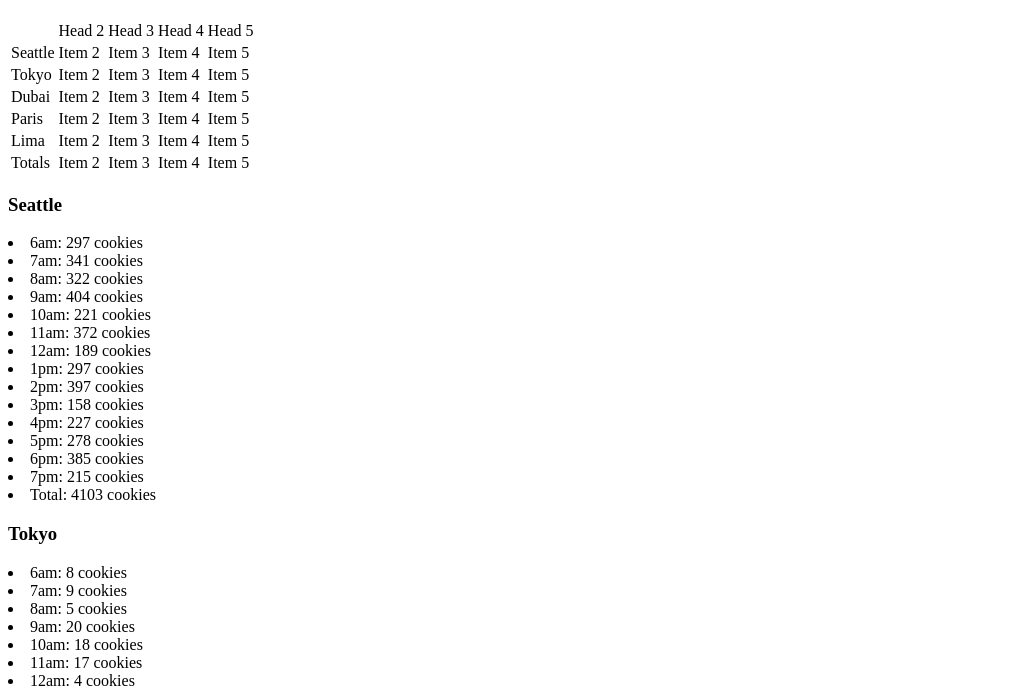
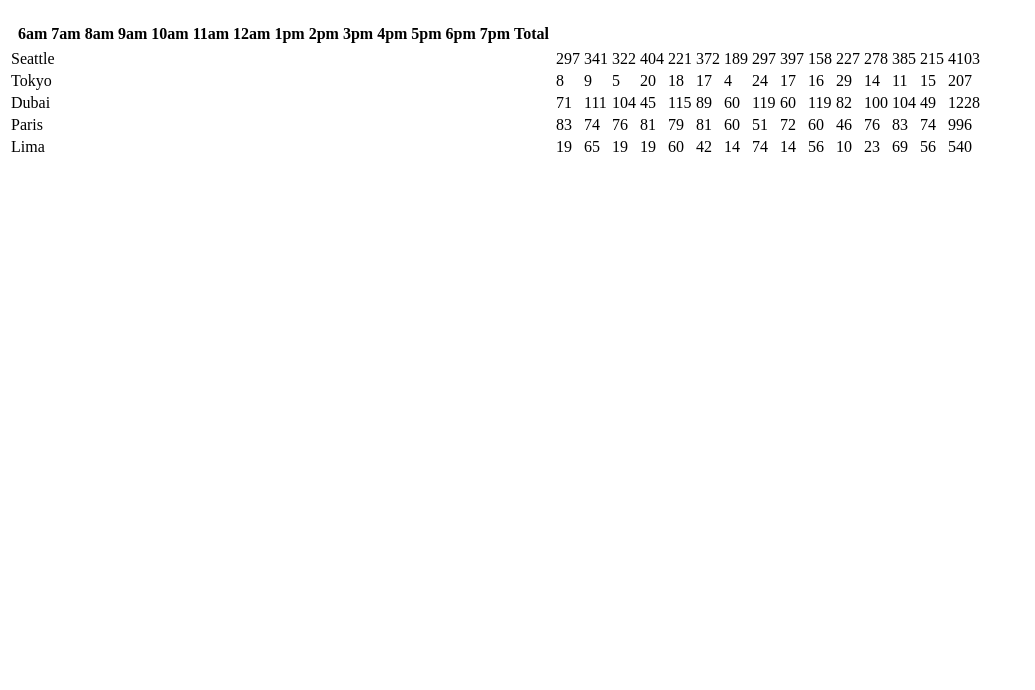
Before and after one commit to DrPayne25/cookie-stand, a plain HTML site: page sales.html in a window 1280 px wide. Shown: the part 61-751 px from the top of the page, without its empty margins (0-1035 px from the left). Drawn offline with Linux system fonts and the light colour scheme.

Commit message:
created my correct dispaly for cookies

```diff
--- a/js/app.js
+++ b/js/app.js
@@ -37,8 +37,10 @@ console.log('Hello World');
 
 
 const seattleList = document.getElementById('sales');
+const cookieTable = document.querySelector('table')
 
 const hoursOpen = ['6am', '7am', '8am', '9am', '10am', '11am', '12am', '1pm', '2pm', '3pm', '4pm', '5pm', '6pm', '7pm'];
+const storeLocations = ['Seattle', 'Tokyo', 'Dubai', 'Paris', 'Lima']
 let allStores = []
 function Stores(name, min, max, avg,) {
   this.name = name;
@@ -48,6 +50,7 @@ function Stores(name, min, max, avg,) {
   this.dailyTotal = 0,
   this.avgCookiesSoldEachHourArray = [];
   allStores.push(this);
+  this.render();
 }
 Stores.prototype.getCustomersPerHour = function (){
   return Math.floor(Math.random() * (this.max - this.min + 1) + this.min);
@@ -60,31 +63,87 @@ Stores.prototype.calcCookiesPerHour = function(){
     this.dailyTotal += hourlyCookies;
   }
 },
-Stores.prototype.renderList = function (){
+Stores.prototype.render = function (){
   this.calcCookiesPerHour();
-  let h3 = document.createElement('h3');
-  h3.textContent = this.name;
-  seattleList.append(h3);
-  for (let i = 0; i < hoursOpen.length; i++) {
-    let li = document.createElement('li');
-    li.textContent = `${hoursOpen[i]}: ${this.avgCookiesSoldEachHourArray[i]} cookies`;
-    seattleList.append(li);
+  let tableRow = document.createElement('tr');
+  let tableData = document.createElement('td');
+  tableData.textContent = this.name;
+  tableRow.appendChild(tableData);
+  for (let i = 0; i < hoursOpen.length; i++){
+    let tableData = document.createElement('td');
+    tableData.textContent = this.avgCookiesSoldEachHourArray[i];
+    tableRow.appendChild(tableData);
   }
-  let liTotal = document.createElement('li');
-  liTotal.textContent = `Total: ${this.dailyTotal} cookies`;
-  seattleList.appendChild(liTotal);
+  tableData = document.createElement('td');
+  tableData.textContent = this.dailyTotal;
+  tableRow.appendChild(tableData);
+  cookieTable.appendChild(tableRow)
+}
+
+function cookieHeader() {
+let th = document.createElement('th');
+let td = document.createElement('td');
+th.appendChild(td);
+
+for (let i = 0; i < hoursOpen.length; i++){
+  let td = document.createElement('td');
+  td.textContent = hoursOpen[i];
+  th.appendChild(td);
+  }
+  td = document.createElement('td');
+  td.textContent = 'Total';
+  th.appendChild(td);
+  cookieTable.appendChild(th);
 };
+
+cookieHeader();
+
+
+  // tableRow.appendChild(tableData);
+
+  // Stores.prototype.renderList = function (){
+  //   this.calcCookiesPerHour();
+  //   let h3 = document.createElement('h3');
+  //   h3.textContent = this.name;
+  //   seattleList.append(h3);
+  //   for (let i = 0; i < hoursOpen.length; i++) {
+  //     let li = document.createElement('li');
+  //     li.textContent = `${hoursOpen[i]}: ${this.avgCookiesSoldEachHourArray[i]} cookies`;
+  //     seattleList.append(li);
+  //   }
+  //   let liTotal = document.createElement('li');
+  //   liTotal.textContent = `Total: ${this.dailyTotal} cookies`;
+  //   seattleList.append(liTotal);
+  // },
+
+  // for (let i = 0; i < storeLocations.length; i++)
+  // let thTitle = document.createElement('tr');
+  // thScope.textContent = this.name[i]
+
+
+// function generateTableHead(table){
+//   let thead = table.createTHead();
+//   let row = thead.insertRow();
+//   for (let key of data) {
+//     let th = documnet.createElement('th');
+//     let text = document.createTextNode(key);
+//     th.appendChild(text);
+//     row.appendChild(th);
+//   }
+// }
+
 
 let seattleStore = new Stores('Seattle', 23, 65, 6.3);
 let tokyoStore = new Stores('Tokyo', 3, 24, 1.2);
 let dubaiStore = new Stores('Dubai', 11, 38, 3.7);
 let parisStore = new Stores('Paris', 20, 38, 2.3);
 let limaStore = new Stores('Lima', 2, 16, 4.6);
-seattleStore.renderList();
-tokyoStore.renderList();
-dubaiStore.renderList();
-parisStore.renderList();
-limaStore.renderList();
+seattleStore.renderTable
+// seattleStore.renderList();
+// tokyoStore.renderList();
+// dubaiStore.renderList();
+// parisStore.renderList();
+// limaStore.renderList();
 // let storeData = ['Seattle', 23, 65, 6.3], ['Tokyo', 3, 24, 1.2], ['Dubai', 11, 38, 3.7], ['Paris', 20, 38, 2.3], ['Lima', 2, 16, 4.6];
 // store
 // console.log(seattleStore);
--- a/sales.html
+++ b/sales.html
@@ -11,64 +11,12 @@
     <h1>Pat's Salmon Cookies Sales</h1>
   </header>
 
-  <main id="sales">
+<main id="sales">
+  <table>
 
-    <table>
-      <thead>
-        <tr>
-          <td></td>
-          <td>Head 2</td>
-          <td>Head 3</td>
-          <td>Head 4</td>
-          <td>Head 5</td>
-        </tr>
-        <tr>
-          <td>Seattle</td>
-          <td>Item 2</td>
-          <td>Item 3</td>
-          <td>Item 4</td>
-          <td>Item 5</td>
-        </tr>
-        <tr>
-          <td>Tokyo</td>
-          <td>Item 2</td>
-          <td>Item 3</td>
-          <td>Item 4</td>
-          <td>Item 5</td>
-        </tr>
-        <tr>
-          <td>Dubai</td>
-          <td>Item 2</td>
-          <td>Item 3</td>
-          <td>Item 4</td>
-          <td>Item 5</td>
-        </tr>
-        <tr>
-          <td>Paris</td>
-          <td>Item 2</td>
-          <td>Item 3</td>
-          <td>Item 4</td>
-          <td>Item 5</td>
-        </tr>
-        <tr>
-          <td>Lima</td>
-          <td>Item 2</td>
-          <td>Item 3</td>
-          <td>Item 4</td>
-          <td>Item 5</td>
-        </tr>
-        <tr>
-          <td>Totals</td>
-          <td>Item 2</td>
-          <td>Item 3</td>
-          <td>Item 4</td>
-          <td>Item 5</td>
-        </tr>
-      </thead>
-    </tbody>
-    </table>
+  </table>
 
-  </main>
+</main>
 
   <script src="js/app.js"></script>
 </body>
```
